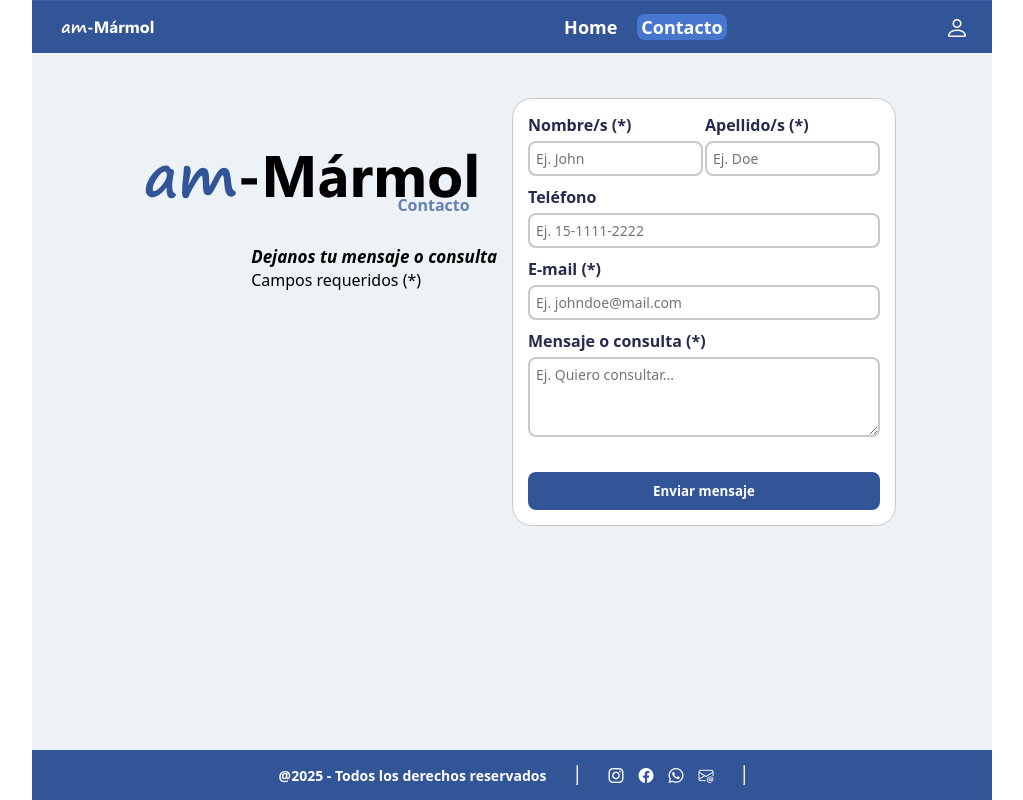
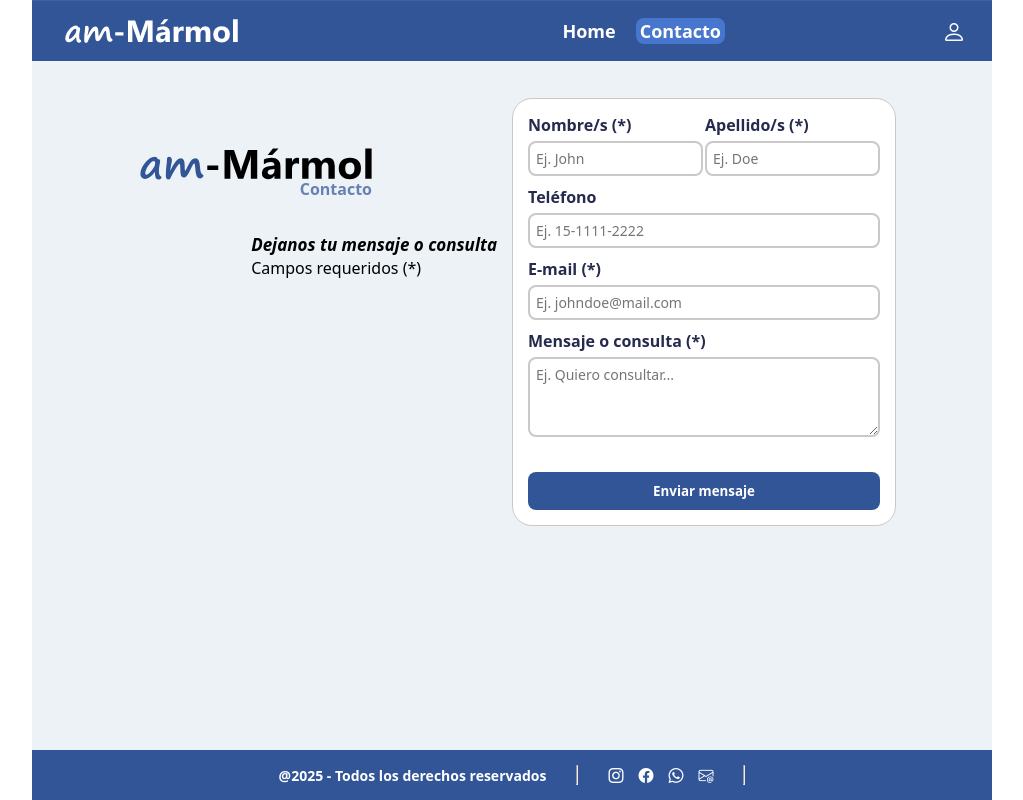
Before and after one commit to mauJS-Py/TP-Final-Angular, an Angular app: page /contacto in a window 1280 px wide. Shown: the whole page, without its empty margins (128-1151 px from the left). Built offline with nearby package versions, Linux system fonts and the light colour scheme; a web font is replaced by a local one.

Commit message:
TP Final de Angular

```diff
--- a/src/app/logo-am-marmol-section/logo-am-marmol-section.css
+++ b/src/app/logo-am-marmol-section/logo-am-marmol-section.css
@@ -3,13 +3,13 @@
 }
 
 .img_logo_secciones {
-    height: 80px;
+    height: 56px;
 }
 
 .texto_logo_secciones {
     position: absolute;
-    bottom: 8px;
-    right: 24px;
+    bottom: 0;
+    right: 12px;
     width: 100%;
     display: inline-block;
     text-align: right;
@@ -21,11 +21,10 @@
 
 @media screen and (max-width: 300px) {
     .img_logo_secciones {
-        height: 65px;
+        height: 48px;
     }
     .texto_logo_secciones {
-        bottom: 8px;
-        right: 20px;
+        right: 11px;
         font-size: 14px;
     }
 }
--- a/src/app/navbar/navbar.css
+++ b/src/app/navbar/navbar.css
@@ -1,5 +1,5 @@
 .am_marmol_logo {
-    height: 32px;
+    height: 60px;
 }
 
 .bi-x:hover,
@@ -34,8 +34,6 @@
     display: flex;
     align-items: center;
     text-decoration: none;
-    padding: 10px 0;
-    padding-left: 5px;
 }
 
 .caja_navbar {
@@ -139,7 +137,7 @@
     background-color: #325598;
     border-top: 1px solid #3b63ad;
     padding: 0 15px;
-    padding-right: 23px;
+    padding-right: 26px;
 }
 
 .icono_derecha {
```
Also changed, not shown: src/assets/colored_logo.png (deleted), src/assets/white_logo.png (deleted).
